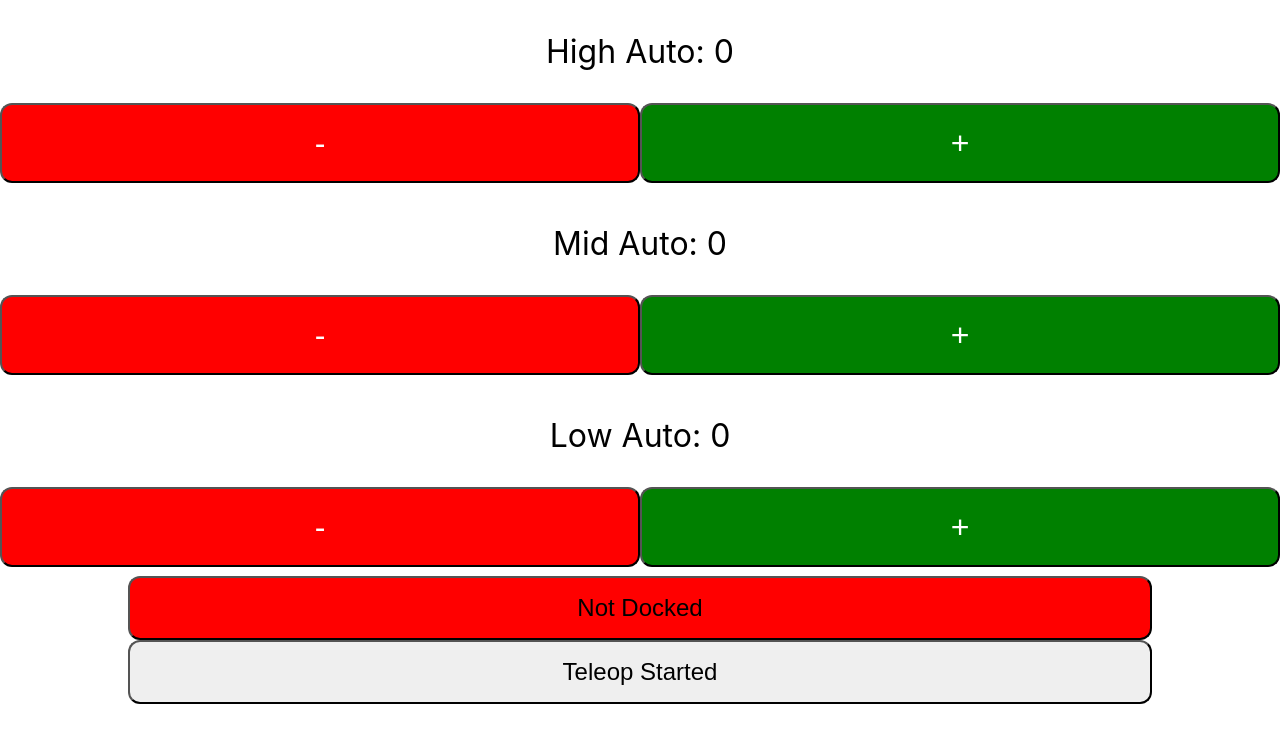
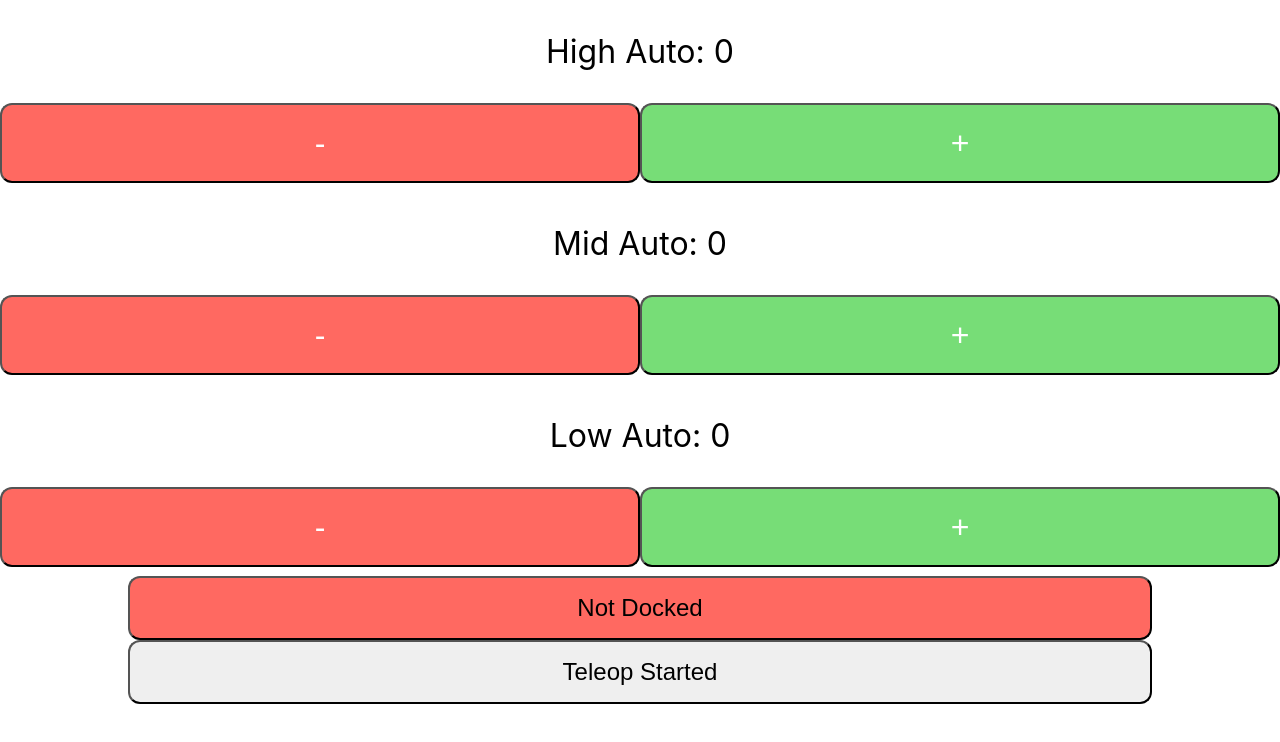
Before and after one commit to nerdherd/Nerd-Search, a React (Create React App) app: page /scouterInfo in a window 1280 px wide. Both pictures are taken after typing "Sample", "5", "5" into the empty fields and a click on the button "Submit". Shown: the top 742 px of the page. Built offline with nearby package versions, Linux system fonts and the light colour scheme.

Commit message:
Change button coloring

```diff
--- a/src/Forms/styles/chargeStation.css
+++ b/src/Forms/styles/chargeStation.css
@@ -1,5 +1,5 @@
 #notDocked {
-    background-color: red;
+    background-color: #ff6961
 }
 
 #docked {
@@ -7,7 +7,7 @@
 }
 
 #engaged {
-    background-color: green;
+    background-color: #77dd77;
 }
 
 button {
--- a/src/Forms/styles/scoreButton.css
+++ b/src/Forms/styles/scoreButton.css
@@ -9,7 +9,7 @@
 }
 
 #addScore {
-    background-color: green;
+    background-color: #77dd77;
     color: white;
     font-size: 4vh;
 }
@@ -17,7 +17,7 @@
 #subtractScore {
     color: white;
     font-size: 4vh;
-    background-color: red;
+    background-color: #ff6961;
 }
 
 #scoreTypeLabel {
```
